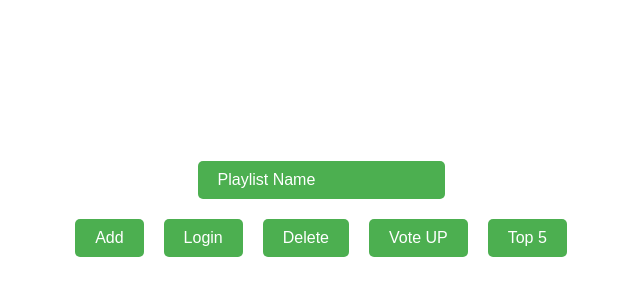
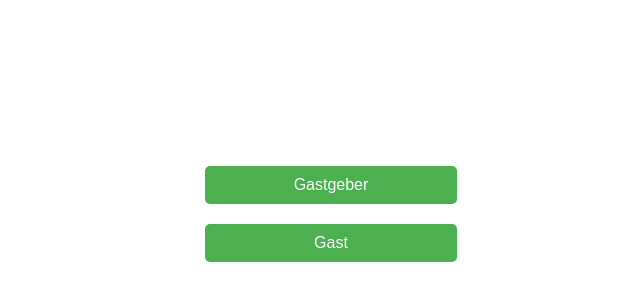
Before and after one commit to JurabekNormatov/Musikvoiting-Software, a Vue app in the folder MusikVoting/: page / in a window 1280 px wide. Before the commit this address led to /gast. Shown: the part 194-494 px from the top of the page, without its empty margins (319-959 px from the left). Built offline with nearby package versions, Linux system fonts and the light colour scheme.

Commit message:
Add home page

```diff
--- a/MusikVoting/src/App.vue
+++ b/MusikVoting/src/App.vue
@@ -1,10 +1,3 @@
 <template>
   <router-view></router-view>
 </template>
-
-
-<script>
-export default {
-  name: 'App'
-};
-</script>
--- a/MusikVoting/src/assets/styles.css
+++ b/MusikVoting/src/assets/styles.css
@@ -37,3 +37,11 @@
   gap: 10px;
   height: 100vh;
 }
+
+.button-container {
+  width: 20%;
+}
+
+.btn-home {
+  width: 100%;
+}
--- a/MusikVoting/src/components/Navigation.vue
+++ b/MusikVoting/src/components/Navigation.vue
@@ -0,0 +1,30 @@
+<template>
+  <div class="flex-container">
+  <div class="button-container">
+    <div>
+      <button @click="goToGastgeber" class="btn btn-home">Gastgeber</button>
+    </div>
+    <div>
+      <button @click="goToGast"  class="btn btn-home">Gast</button>
+    </div>
+  </div>
+
+  </div>
+</template>
+
+
+<script>
+
+export default {
+  name: 'Navigation',
+  methods: {
+    goToGastgeber() {
+      this.$router.push({ name: 'Gastgeber' });
+    },
+    goToGast() {
+      this.$router.push({ name: 'Gast' });
+    },
+  },
+
+};
+</script>
--- a/MusikVoting/src/router/router.js
+++ b/MusikVoting/src/router/router.js
@@ -1,11 +1,13 @@
 import { createRouter, createWebHistory } from 'vue-router'; // Новый API Vue Router
 import Gastgeber from '@/views/Gastgeber.vue';
 import Gast from '@/views/Gast.vue';
+import HomePage from '@/views/HomePage.vue';
 
 const routes = [
-  {
+    {
     path: '/',
-    redirect: '/gast',
+    name: 'HomePage',
+    component: HomePage,
   },
   {
     path: '/gastgeber',
--- /dev/null
+++ b/MusikVoting/src/views/HomePage.vue
@@ -0,0 +1,14 @@
+<script setup>
+import Navigation from '../components/Navigation.vue'
+</script>
+
+<template>
+  <Navigation />
+</template>
+
+<script>
+
+export default {
+  name: 'HomePage',
+}
+</script>
```
